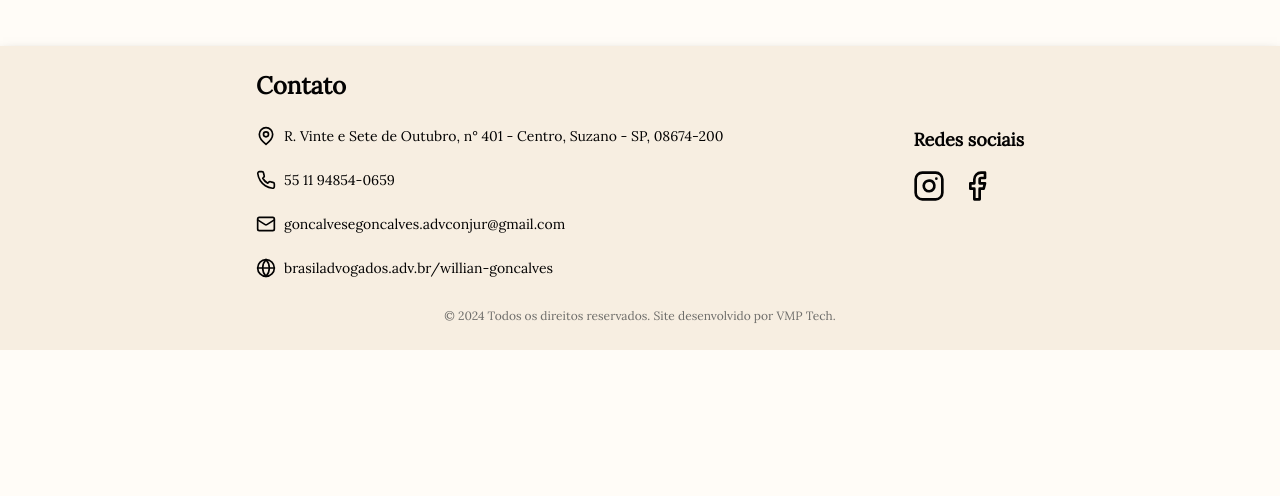
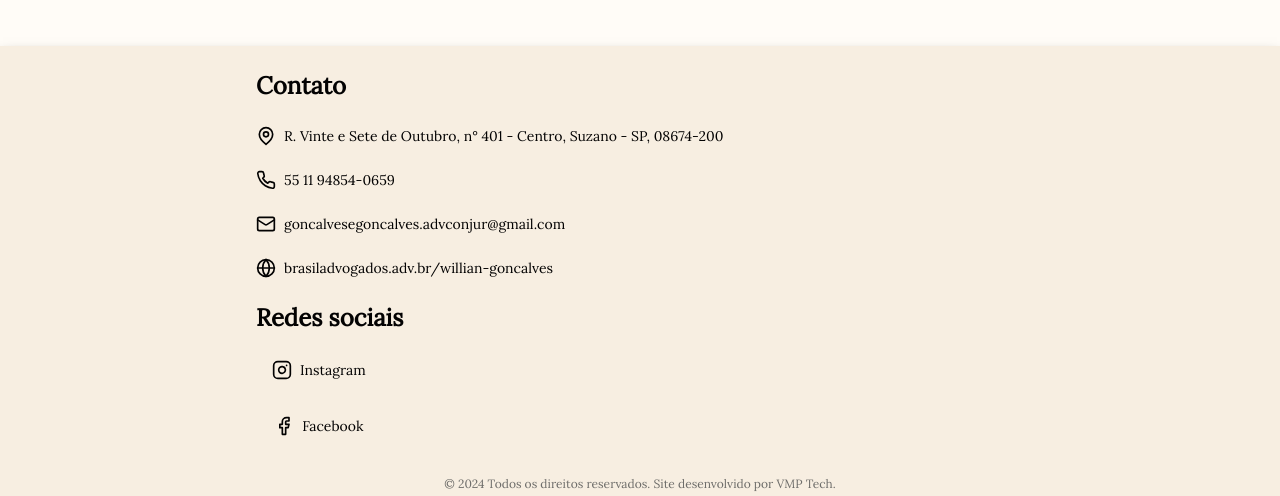
Before and after one commit to ViniciusMendesp/Gon-alves-Gon-alves, a Next.js app: page / in a window 1280 px wide. Shown: the part 3950-4446 px from the top of the page. Before the commit the page ends 4300 px from the top, so only its background shows below. Built offline with nearby package versions, Linux system fonts and the light colour scheme.

Commit message:
feat: :art: alterando importação

```diff
--- a/src/components/view/footer.tsx
+++ b/src/components/view/footer.tsx
@@ -1,8 +1,9 @@
 "use client";
 
+import { Container } from "../ui/container";
 import { Facebook, Globe, Instagram, Mail, MapPin, Phone } from "lucide-react";
 import Link from "next/link";
-import { Container } from "../ui/container";
+import { Button } from "../ui/button";
 
 interface FooterProps {
   className?: string;
@@ -21,12 +22,12 @@ export const Footer = ({ className }: FooterProps) => {
 
   return (
     <Container
-      className={`bg-popover p-6 shadow-lg shadow-secondary-foreground flex flex-col gap-6 ${className}`}
+      className={`bg-popover p-6 shadow-lg shadow-secondary-foreground flex flex-col  gap-6 ${className}`}
     >
-      <h1 id="contato" className="text-2xl font-bold">
-        Contato
-      </h1>
-      <div className="flex flex-col gap-6 md:flex-row md:justify-between">
+      <div className="flex flex-col gap-6  md:justify-between">
+        <h1 id="contato" className="text-2xl font-bold">
+          Contato
+        </h1>
         <div className="flex flex-col gap-6">
           <div className="flex items-center gap-2">
             <MapPin className="w-5 h-5" />
@@ -64,18 +65,26 @@ export const Footer = ({ className }: FooterProps) => {
             </Link>
           </div>
         </div>
-        <div className="flex flex-col gap-4">
-          <h2 className="text-lg font-bold">Redes sociais</h2>
-          <div className="flex gap-4">
+      </div>
+
+      <div className="flex flex-col items-start gap-4">
+        <h2 className="text-2xl font-bold">Redes sociais</h2>
+        <div className="flex flex-col  gap-4">
+          <Button variant="link" className="flex text-foreground  gap-2">
+            <Instagram className="w-5 h-5" />
             <Link href={"https://www.instagram.com/dr.williansg"}>
-              <Instagram className="w-8 h-8" />
+              Instagram
             </Link>
+          </Button>
+
+          <Button variant="link" className="flex text-foreground gap-2">
+            <Facebook className="w-5 h-5" />
             <Link
               href={"https://web.facebook.com/goncalvesegoncalvesadvocacia"}
             >
-              <Facebook className="w-8 h-8" />
+              Facebook
             </Link>
-          </div>
+          </Button>
         </div>
       </div>
       <div className="text-center">
```
